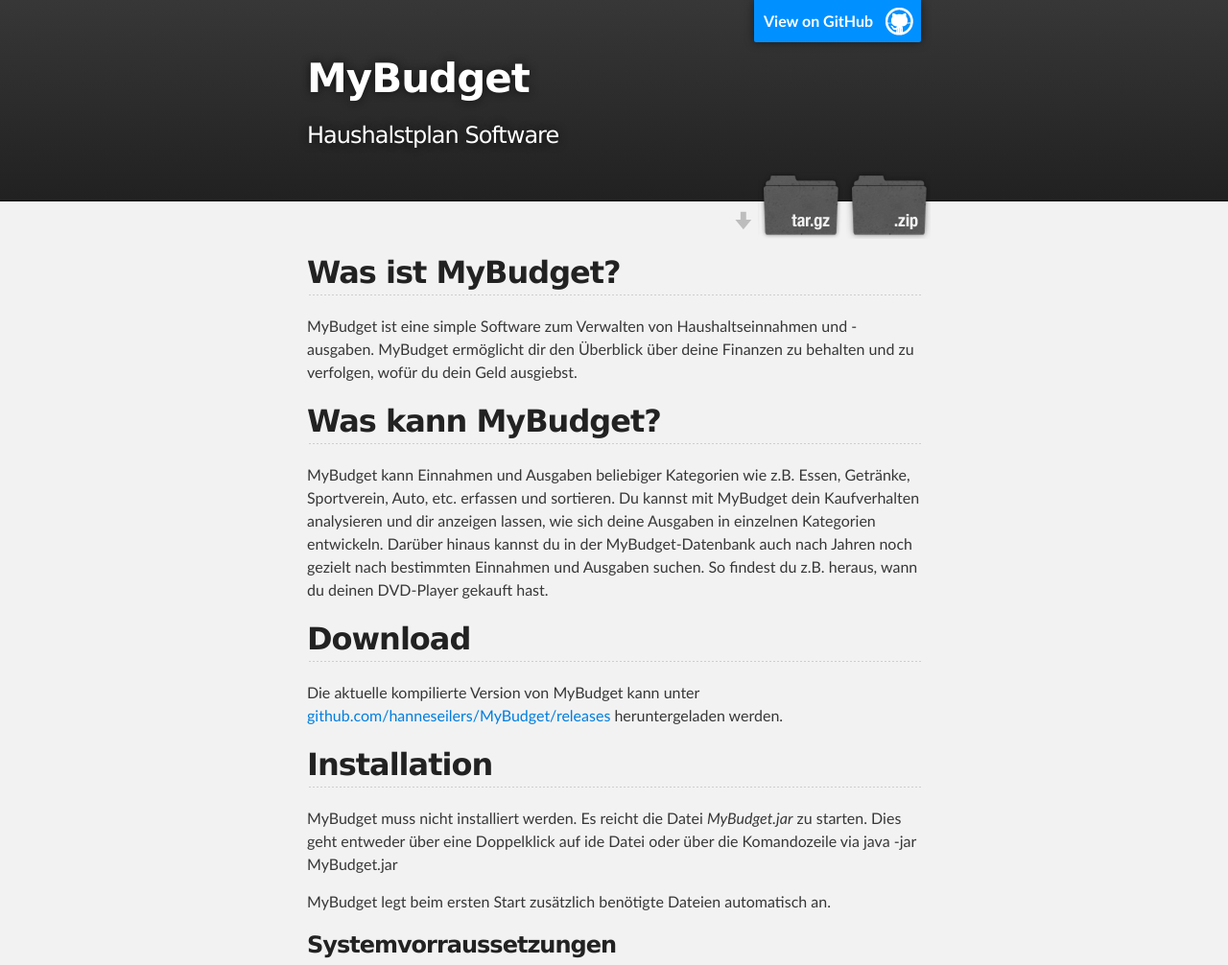
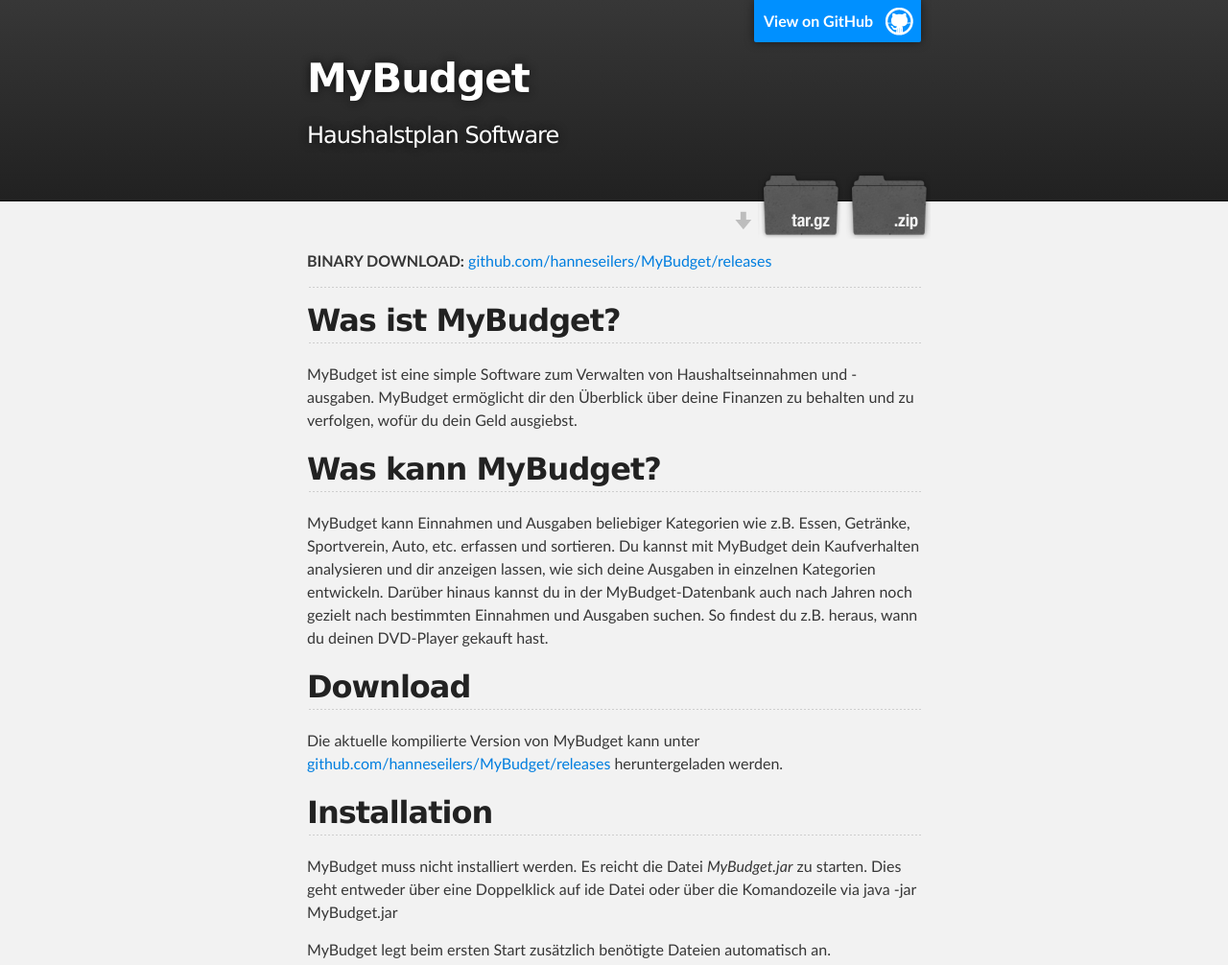
Before and after one commit to hanneseilers/MyBudget, a plain HTML site: page index.html in a window 1280 px wide. Shown: the top 1006 px of the page at 96% size. Drawn offline with Linux system fonts and the light colour scheme.

```diff
--- a/index.html
+++ b/index.html
@@ -31,7 +31,9 @@
     <!-- MAIN CONTENT -->
     <div id="main_content_wrap" class="outer">
       <section id="main_content" class="inner">
-        <h2>
+        <p><strong>BINARY DOWNLOAD:</strong> <a href="https://github.com/hanneseilers/MyBudget/releases">github.com/hanneseilers/MyBudget/releases</a></p>
+
+<hr><h2>
 <a name="was-ist-mybudget" class="anchor" href="#was-ist-mybudget"><span class="octicon octicon-link"></span></a>Was ist MyBudget?</h2>
 
 <p>MyBudget ist eine simple Software zum Verwalten von Haushaltseinnahmen und - ausgaben.
```
Also changed, not shown: params.json (+1 -1 lines).
